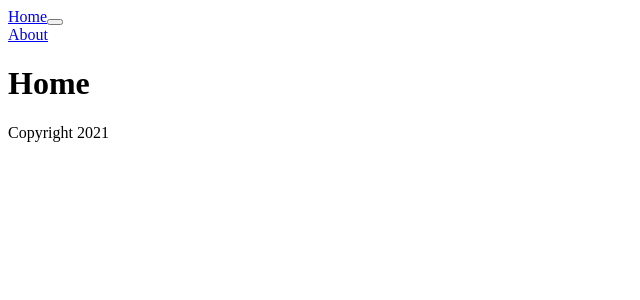
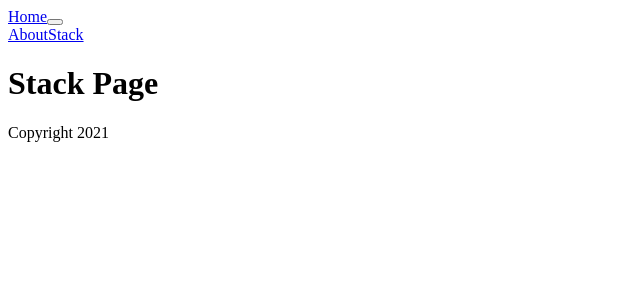
Before and after one commit to BirdHighway/CS-Visualized, a React app: page /stack in a window 1280 px wide. Shown: the top 300 px of the page, without its empty margins (0-640 px from the left). Built offline with nearby package versions, Linux system fonts and the light colour scheme; the HTML template or start-up script is replaced by a standard one.

Commit message:
add page for stack visualization

```diff
--- a/client/src/components/App.jsx
+++ b/client/src/components/App.jsx
@@ -7,6 +7,7 @@ import {
 } from 'react-router-dom';
 import Navbar from './Navbar';
 import Footer from './Footer';
+import StackPage from './pages/stack/StackPage';
 
 export default function App() {
   return (
@@ -18,6 +19,9 @@ export default function App() {
             <Route path="/about">
               <h1>About</h1>
             </Route>
+            <Route path="/stack">
+              <StackPage />
+            </Route>
             <Route path="/">
               <h1>Home</h1>
             </Route>
--- a/client/src/components/Navbar.jsx
+++ b/client/src/components/Navbar.jsx
@@ -13,8 +13,13 @@ const Navbar = () => {
       </button>
       <div className="collapse navbar-collapse" id="navbarNavAltMarkup">
         <div className="navbar-nav">
-          <Link to="/about" className="nav-link">
+          <Link to="/about"
+            className="nav-link">
             About
+          </Link>
+          <Link to="/stack"
+            className="nav-link">
+            Stack
           </Link>
         </div>
       </div>
--- /dev/null
+++ b/client/src/components/pages/stack/StackPage.jsx
@@ -0,0 +1,9 @@
+import React from 'react';
+
+const StackPage = () => {
+  return (
+    <h1>Stack Page</h1>
+  );
+};
+
+export default StackPage;
```
